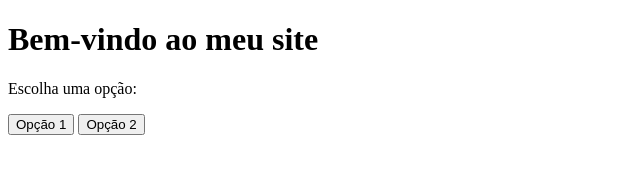
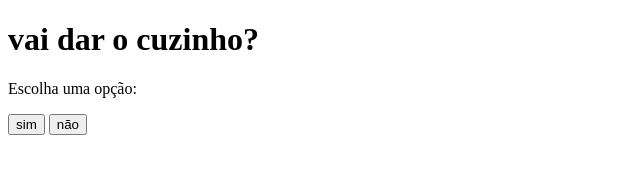
Before and after one commit to Niwco/meu-humilde-pedido, a plain HTML site: page index.html in a window 1280 px wide. Shown: the whole page, without its empty margins (0-640 px from the left). Drawn offline with Linux system fonts and the light colour scheme.

Commit message:
Update index.html

```diff
--- a/index.html
+++ b/index.html
@@ -1,13 +1,13 @@
 <!DOCTYPE html>
 <html>
 <head>
-  <title>Meu Site</title>
+  <title>meus amores</title>
 </head>
 <body>
-  <h1>Bem-vindo ao meu site</h1>
+  <h1>vai dar o cuzinho?</h1>
   <p>Escolha uma opção:</p>
-  <button id="opcao1">Opção 1</button>
-  <button id="opcao2">Opção 2</button>
+  <button id="opcao1">sim</button>
+  <button id="opcao2">não</button>
 
   <script>
     const opcao1 = document.getElementById('opcao1');
```
